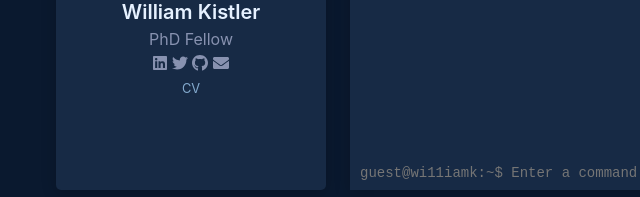
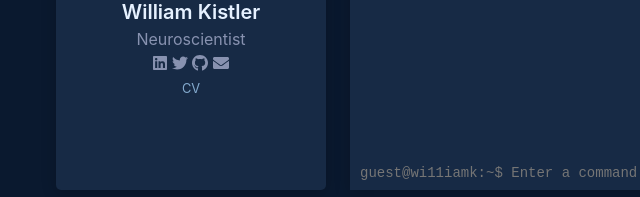
Before and after one commit to wi11iamk/wi11iamk.github.io, a plain HTML site: page index.html in a window 1280 px wide. Shown: the part 302-499 px from the top of the page, 8-648 px from the left. Drawn offline with nearby package versions, Linux system fonts and the light colour scheme.

Commit message:
Change title from 'PhD Fellow' to 'Neuroscientist'

```diff
--- a/index.html
+++ b/index.html
@@ -29,7 +29,7 @@
               src="https://i.gifer.com/iCg.gif" alt="Avatar"
               class="sidebar-image">
             <h2 class="header-name">William Kistler</h2>
-            <h5>PhD Fellow</h5>
+            <h5>Neuroscientist</h5>
             <div class="social-icons">
                 <a href="https://www.linkedin.com/in/william-david-kistler/" target = "_blank"><i class="fab fa-linkedin icon" aria-hidden="true"></i></a>
                 <a href="https://twitter.com/wi11iamk" target = "_blank"><i class="fab fa-twitter icon" aria-hidden="true"></i></a>
```
